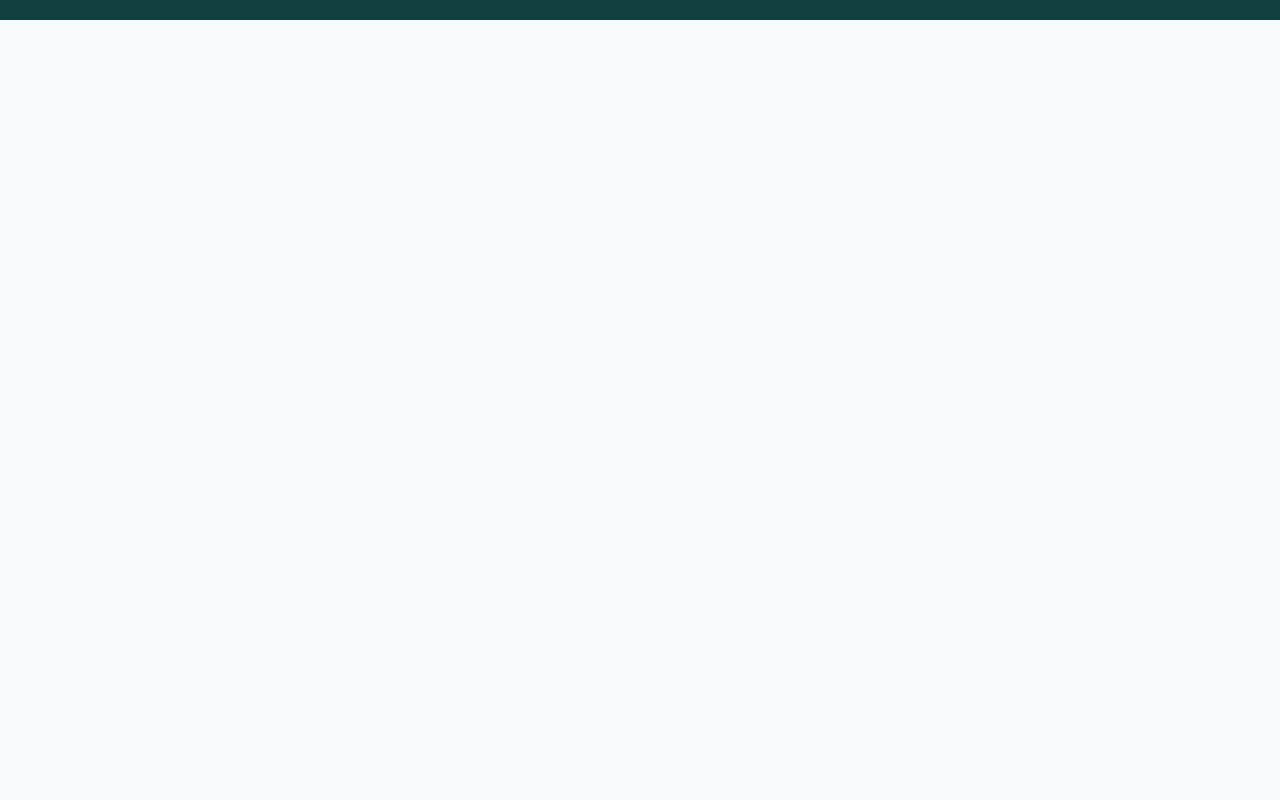
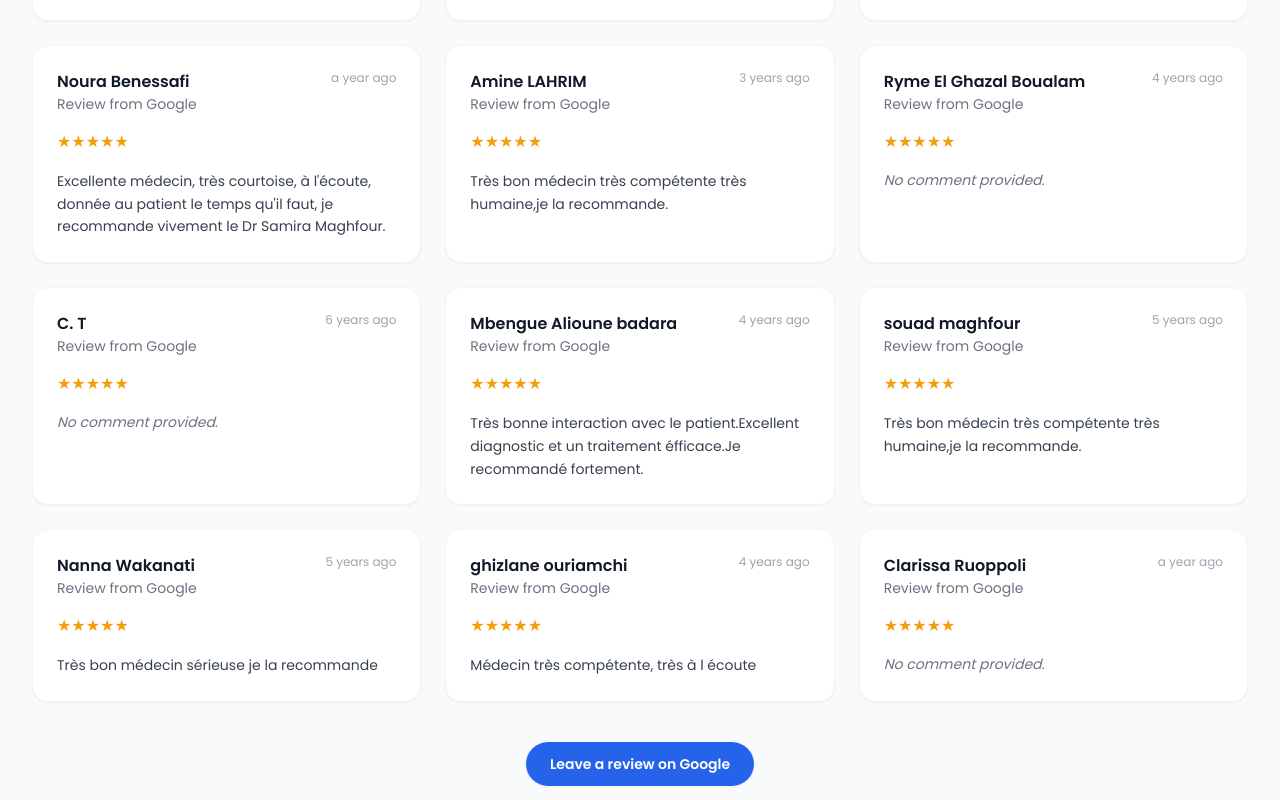
Before and after one commit to ZyadTaouil/Site_web_cabinet_general_dr_maghfour, a React (Vite) app: page / in a window 1280 px wide. Shown: the part 4240-5040 px from the top of the page. Before the commit the page ends 4260 px from the top, so only its background shows below. Built offline with nearby package versions, Linux system fonts and the light colour scheme.

Commit message:
Review change

```diff
--- a/src/components/Reviews.tsx
+++ b/src/components/Reviews.tsx
@@ -1,55 +1,142 @@
-import React, { useEffect, useRef } from 'react';
+import React from 'react';
 import { useLanguage } from '../contexts/LanguageContext';
 import { translations } from '../translations';
+
+const GOOGLE_REVIEW_URL =
+  'https://www.google.com/search?sa=X&sca_esv=6f6894112929c399&hl=en-FR&gl=fr&sxsrf=ANbL-n6ic3SpBfaVYix7tQ7d8L3-VFncJw:1771762449599&q=Docteur+Samira+Maghfour+-+Medecin+G%C3%A9n%C3%A9raliste+Reviews&rflfq=1&num=20&stick=H4sIAAAAAAAAAONgkxIxNDAxMLSwsLQ0MLYwNzY2NzExNt_AyPiK0dwlP7kktbRIITgxN7MoUcE3MT0jLR_I11XwTU1JTc7MU3A_vDLv8MqixJzM4pJUhaDUsszU8uJFrOTqBADm3eMnjwAAAA&rldimm=10401889903873374437&tbm=lcl&ved=2ahUKEwjh87y7ie2SAxU3KvsDHXg_JiIQ9fQKegQIRxAG&biw=1552&bih=750&dpr=1.65#lkt=LocalPoiReviews';
+
+type Review = {
+  name: string;
+  rating: number;
+  date?: string;
+  comment?: string;
+};
+
+const reviews: Review[] = [
+  {
+    name: 'Zyad Taouil',
+    rating: 5,
+    comment:
+      'Très bon médecin expérimentée, avec d’excellents diagnostics à la hauteur de sa réputation. Je recommande fortement.'
+  },
+  {
+    name: 'Josh Mave',
+    rating: 5,
+    date: '4 months ago',
+    comment: 'excellent doctor, very understanding and empathetic.'
+  },
+  {
+    name: 'outmani abdelhamid',
+    rating: 5,
+    date: 'a year ago',
+    comment: 'It gives time to the patients. Good listener. 👍'
+  },
+  {
+    name: 'Noura Benessafi',
+    rating: 5,
+    date: 'a year ago',
+    comment:
+      "Excellente médecin, très courtoise, à l'écoute, donnée au patient le temps qu'il faut, je recommande vivement le Dr Samira Maghfour."
+  },
+  {
+    name: 'Amine LAHRIM',
+    rating: 5,
+    date: '3 years ago',
+    comment: 'Très bon médecin très compétente très humaine,je la recommande.'
+  },
+  {
+    name: 'Ryme El Ghazal Boualam',
+    rating: 5,
+    date: '4 years ago'
+  },
+  {
+    name: 'C. T',
+    rating: 5,
+    date: '6 years ago'
+  },
+  {
+    name: 'Mbengue Alioune badara',
+    rating: 5,
+    date: '4 years ago',
+    comment:
+      'Très bonne interaction avec le patient.Excellent diagnostic et un traitement éfficace.Je recommandé fortement.'
+  },
+  {
+    name: 'souad maghfour',
+    rating: 5,
+    date: '5 years ago',
+    comment: 'Très bon médecin très compétente très humaine,je la recommande.'
+  },
+  {
+    name: 'Nanna Wakanati',
+    rating: 5,
+    date: '5 years ago',
+    comment: 'Très bon médecin sérieuse je la recommande'
+  },
+  {
+    name: 'ghizlane ouriamchi',
+    rating: 5,
+    date: '4 years ago',
+    comment: 'Médecin très compétente, très à l écoute'
+  },
+  {
+    name: 'Clarissa Ruoppoli',
+    rating: 5,
+    date: 'a year ago'
+  }
+];
 
 export function Reviews() {
   const { language } = useLanguage();
   const t = translations[language];
-  const reviewsRef = useRef<HTMLDivElement>(null);
-
-  useEffect(() => {
-    // Use Intersection Observer to load script only when section is approaching viewport
-    const observer = new IntersectionObserver(
-      (entries) => {
-        if (entries[0].isIntersecting) {
-          if (!document.querySelector('script[src="https://static.elfsight.com/platform/platform.js"]')) {
-            const script = document.createElement('script');
-            script.src = 'https://static.elfsight.com/platform/platform.js';
-            script.async = true;
-            script.defer = true;
-            window.__eappsWidgetId = '23461fff-4e12-419e-9f24-9af0fc65d9d2';
-            window.__eappsConfigureWidget = function (widget) {
-              widget.style.display = 'none';
-            };
-            document.body.appendChild(script);
-          }
-          // Disconnect once loaded
-          observer.disconnect();
-        }
-      },
-      { rootMargin: '200px' } // Start loading when 200px from viewport
-    );
-
-    if (reviewsRef.current) {
-      observer.observe(reviewsRef.current);
-    }
-
-    return () => observer.disconnect();
-  }, []);
-
 
   return (
-    <section id="reviews" className="py-16 bg-gray-50" ref={reviewsRef}>
-      <div className="max-w-7xl mx-auto px-4 sm:px-6 lg:px-8">
-        <div className="text-center mb-12">
-          <h2 className="text-3xl font-bold text-gray-900">
-            {t.reviews.title}
-          </h2>
+    <section id="reviews" className="bg-gray-50 py-16">
+      <div className="mx-auto max-w-7xl px-4 sm:px-6 lg:px-8">
+        <div className="mx-auto mb-12 max-w-3xl text-center">
+          <h2 className="text-3xl font-bold text-gray-900">{t.reviews.title}</h2>
           <p className="mt-4 text-lg text-gray-600">{t.reviews.subtitle}</p>
         </div>
-        <div className="elfsight-app-23461fff-4e12-419e-9f24-9af0fc65d9d2" data-elfsight-app-lazy></div>
+
+        <div className="grid gap-6 md:grid-cols-2 xl:grid-cols-3">
+          {reviews.map((review) => (
+            <article
+              key={`${review.name}-${review.date ?? 'no-date'}`}
+              className="flex h-full flex-col rounded-2xl border border-gray-100 bg-white p-6 shadow-sm transition-shadow duration-200 hover:shadow-md"
+            >
+              <div className="mb-4 flex items-start justify-between gap-4">
+                <div>
+                  <h3 className="text-base font-semibold text-gray-900">{review.name}</h3>
+                  <p className="text-sm text-gray-500">Review from Google</p>
+                </div>
+                {review.date ? <span className="text-xs text-gray-400">{review.date}</span> : null}
+              </div>
+
+              <p className="mb-4 text-amber-500" aria-label={`${review.rating} out of 5 stars`}>
+                {'★'.repeat(review.rating)}
+                <span className="text-gray-300">{'★'.repeat(5 - review.rating)}</span>
+              </p>
+
+              {review.comment ? (
+                <p className="text-sm leading-relaxed text-gray-700">{review.comment}</p>
+              ) : (
+                <p className="text-sm italic text-gray-500">No comment provided.</p>
+              )}
+            </article>
+          ))}
+        </div>
+
+        <div className="mt-10 text-center">
+          <a
+            href={GOOGLE_REVIEW_URL}
+            target="_blank"
+            rel="noopener noreferrer"
+            className="inline-flex items-center rounded-full bg-blue-600 px-6 py-3 text-sm font-semibold text-white shadow-sm transition hover:bg-blue-700 focus:outline-none focus:ring-2 focus:ring-blue-400 focus:ring-offset-2"
+          >
+            Leave a review on Google
+          </a>
+        </div>
       </div>
-
     </section>
   );
 }
```
